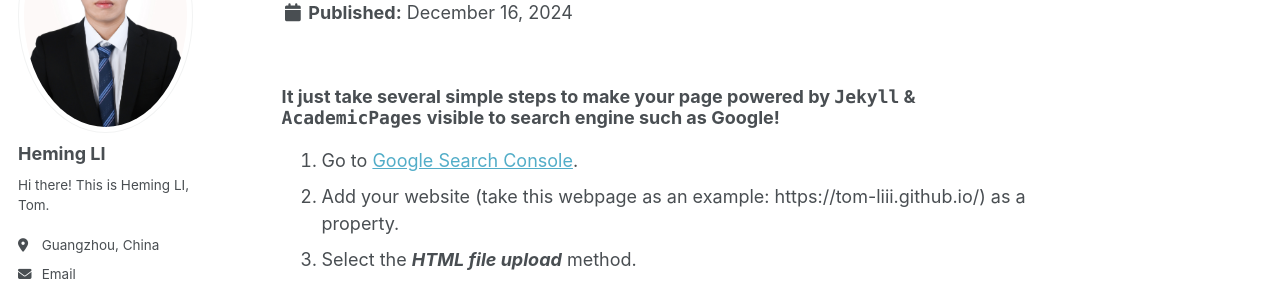
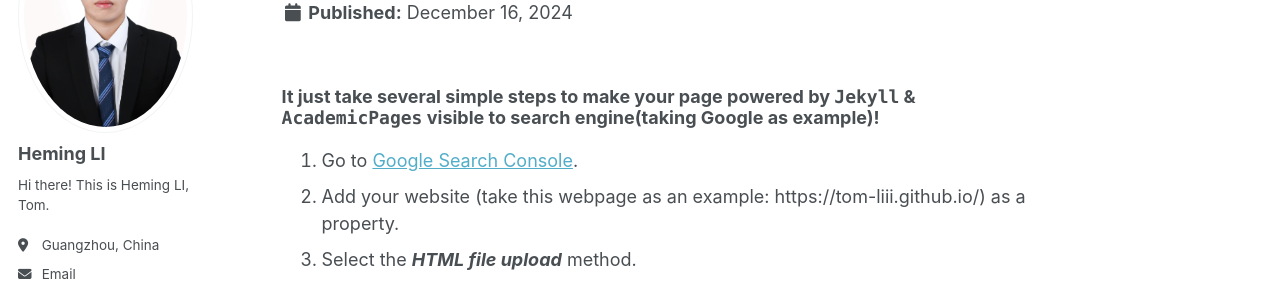
Before and after one commit to Tom-Liii/Tom-Liii.github.io, a Jekyll site: the page built from _posts/2024-12-16-blog-post-3.md, in a window 1280 px wide and 900 px high. Shown: the part 208-494 px from the top of the window. Built offline with Jekyll 4.4.1, drawn with Linux system fonts in a browser that asks for light colours.

Commit message:
modified:   _posts/2024-12-16-blog-post-3.md

```diff
--- a/_posts/2024-12-16-blog-post-3.md
+++ b/_posts/2024-12-16-blog-post-3.md
@@ -7,7 +7,7 @@ tags:
   - Web
   - Personal Homepage
 ---
-### It just take several simple steps to make your page powered by `Jekyll` & `AcademicPages` visible to search engine such as Google!
+### It just take several simple steps to make your page powered by `Jekyll` & `AcademicPages` visible to search engine(taking Google as example)!
 1. Go to [Google Search Console](https://search.google.com/search-console).
 2. Add your website (take this webpage as an example: https://tom-liii.github.io/) as a property.
 3. Select the ***HTML file upload*** method.
```
